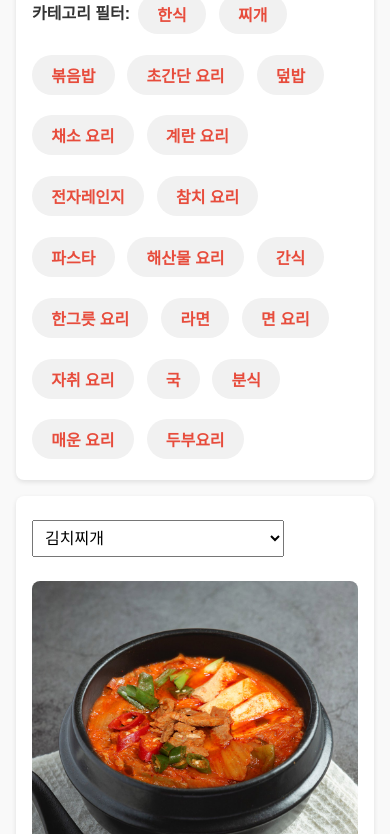
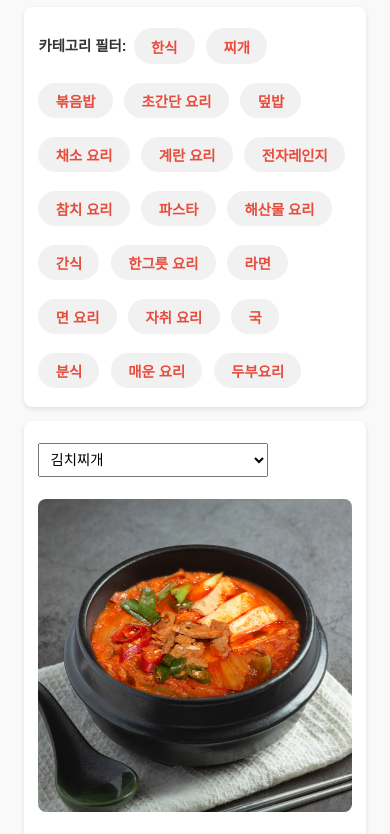
Before and after one commit to aesthness/recipe, a plain HTML site: page index.html in a window 390 px wide. Shown: the part 135-969 px from the top of the page. Drawn offline with Linux system fonts and the light colour scheme; no server answers.

Commit message:
Update style.css
모바일 추가

```diff
--- a/style.css
+++ b/style.css
@@ -1,3 +1,37 @@
+/* 기본은 PC 기준 (최대 800px 너비) */
+.container {
+    max-width: 800px;
+    margin: 0 auto;
+    padding: 0 1em; /* 좌우 여백 */
+}
+
+/* 모바일 대응 */
+@media (max-width: 600px) {
+    body {
+        padding: 0.5em;
+        font-size: 16px; /* 폰트 조금 키우기 */
+    }
+    .container {
+        max-width: 100%;
+        padding: 0 0.5em;
+    }
+    table, .recipe-header, .serving-control, .timer-section, .steps-section, .category-filter-section {
+        padding: 0.8em;
+        font-size: 0.9em;
+    }
+    .category-btn {
+        padding: 0.4em 0.9em;
+        font-size: 0.9em;
+    }
+    .timer-display {
+        font-size: 1.5em;
+    }
+    .save-btn {
+        padding: 0.6em 1.2em;
+        font-size: 0.9em;
+    }
+}
+
 body {
     font-family: 'Arial', sans-serif;
     margin: 0;
```
